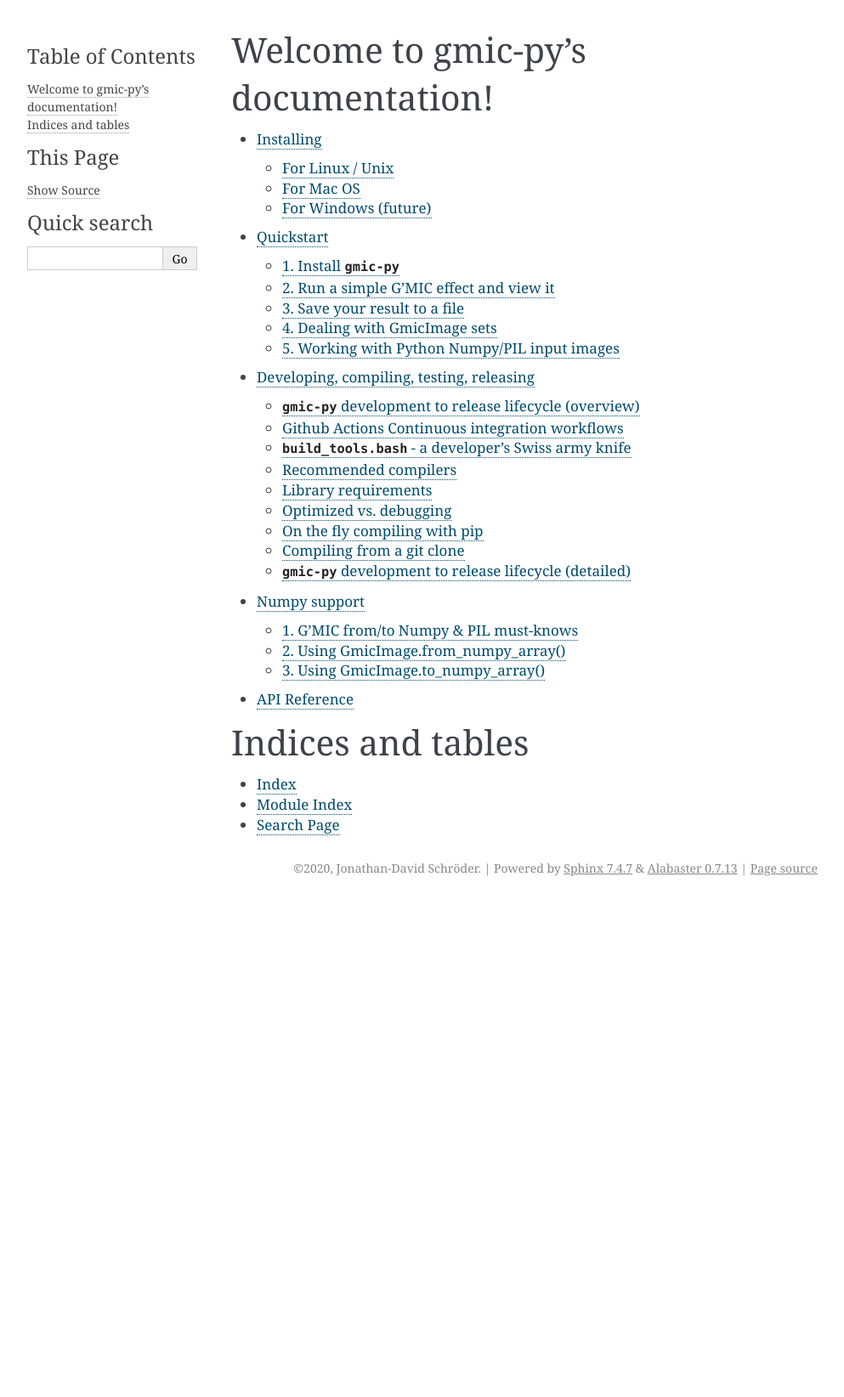
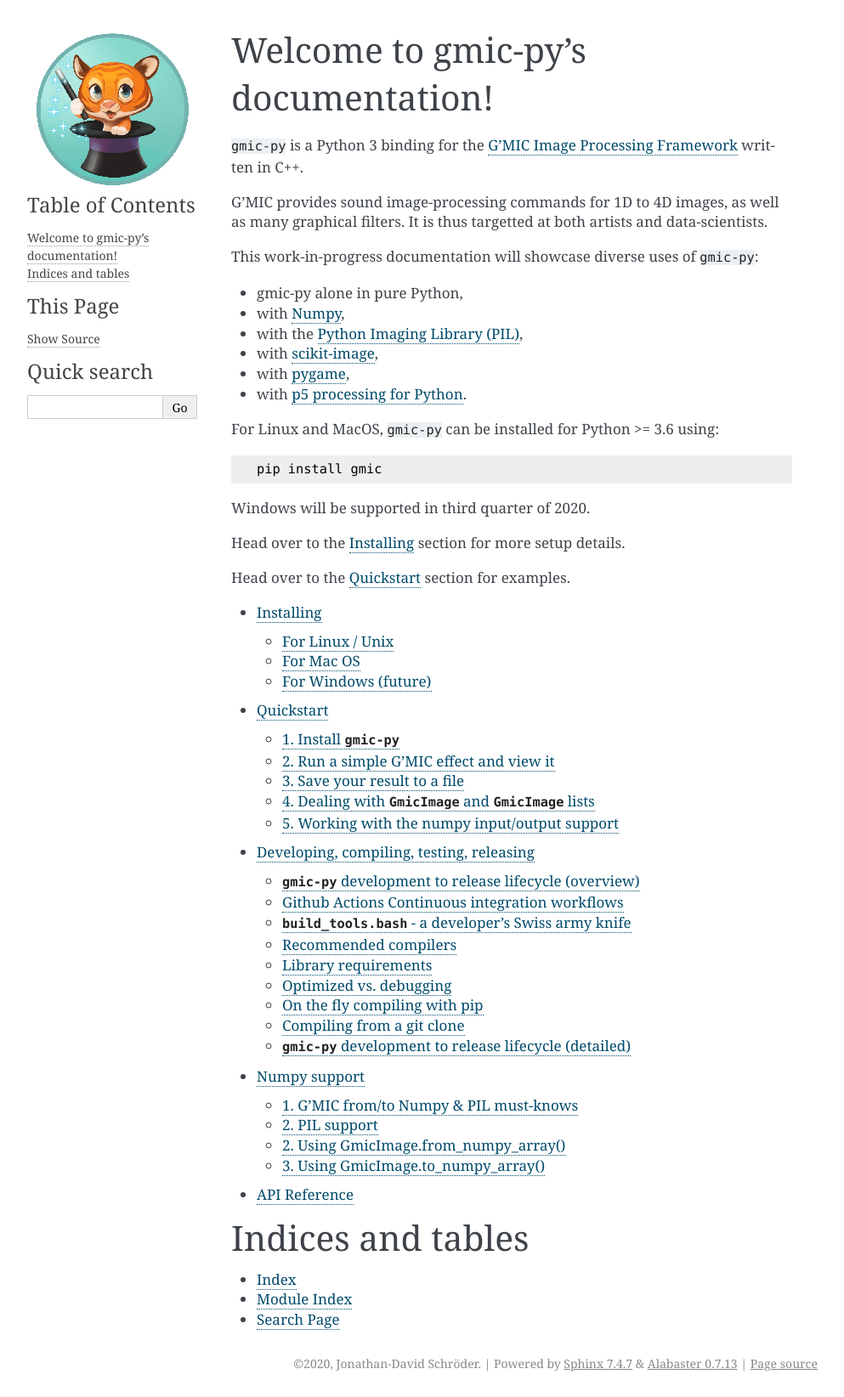
Before and after one commit to myselfhimself/gmic-py, a Sphinx documentation site: the page built from docs/index.rst, in a window 1280 px wide. Shown: the whole page at 85% size, without its empty margins (148-1141 px from the left). Built offline with Sphinx 7.4.7, drawn with Linux system fonts in a browser that asks for light colours; before the commit the page ends 1061 px from its top, so only the background shows below that.

Commit message:
#45 #58 #59 more numpy doc, doc logo, css styling

```diff
--- /dev/null
+++ b/docs/_static/css/custom.css
@@ -0,0 +1 @@
+.py.class,.py.exception,.py.method,.py.attribute,.py.function { margin-top: 1em; }
--- a/docs/conf.py
+++ b/docs/conf.py
@@ -54,3 +54,9 @@
 # relative to this directory. They are copied after the builtin static files,
 # so a file named "default.css" will overwrite the builtin "default.css".
 html_static_path = ['_static']
+
+html_css_files = [
+    'css/custom.css',
+]
+
+html_logo = "_static/images/gmicky.png"
--- a/docs/gettingstarted.rst
+++ b/docs/gettingstarted.rst
@@ -7,6 +7,7 @@
 In our case, only the language is available, but it is very powerful though!
 
 Using ``gmic-py`` always boils down to five steps:
+
 #. install the module
 #. import it
 #. (instantiate a G'MIC language interpreter)
@@ -72,14 +73,80 @@
     import gmic
     gmic.run("sp earth blur 4 output myblurredearth.png") # will save in the current working directory
 
-4. Dealing with GmicImage sets
-###############################
+4. Dealing with ``GmicImage`` and ``GmicImage`` lists
+#####################################################
 
-Now you may want to use your images without having to save them first!
+Now you may want to use and analyse your result images without having to save them first!
 
-**TODO**
+For this, pass in as a second parameter a standard Python list, which will be filled with the result.
+You can then use this image list as input or output for other commands.
+The G'MIC Python binding works on image lists *in place* similarly to the C++ version. Those lists of images, named ``gmic_list`` in C++, are plain-oldlists the Python world.
+G'MIC will not rewrite GmicImage data in place, instead it replaces GmicImage by new ones inside image lists, or appends new images.
 
-5. Working with Python Numpy/PIL input images
+.. code-block:: python
+
+    import gmic
+    image_results = [] # This is my image set that G'MIC can read and write in place. Its contents can grow and reduce.
+    gmic.run("sp earth blur 4", image_results) # will save in the current working directory
+    print(image_results)
+    # [<gmic.GmicImage object at 0x7f6b8f27e3f0 with _data address at 0x1fdfe00, w=500 h=500 d=1 s=3 shared=0>]
+    gmic.run("display", image_results) # will show the image a window (for Linux only)
+    gmic.run("print", image_results) # will print image statistics
+    # [gmic]-1./ Print image [0] = '[unnamed]'.
+    # [0] = '[unnamed]':
+    #   size = (500,500,1,3) [2929 Kio of floats].
+    #   data = (2.59494e-26,3.91551e-26,5.90707e-26,8.91042e-26,1.34385e-25,2.02649e-25,3.05511e-25,4.6054e-25,6.94078e-25,1.04589e-24,1.57568e-24,2.3734e-24,(...),5.74726e-24,3.81723e-24,2.53479e-24,1.68282e-24,1.117e-24,7.41318e-25,4.91866e-25,3.26308e-25,2.16433e-25,1.43531e-25,9.51711e-26,6.30933e-26).
+    #   min = 6.66209e-27, max = 243.369, mean = 88.0979, std = 63.7667, coords_min = (0,499,0,0), coords_max = (84,345,0,2).
+
+.. gmicpic:: sp earth blur 4
+
+.. code-block:: python
+
+    gmic.run("fx_bokeh 3,8,0,30,8,4,0.3,0.2,210,210,80,160,0.7,30,20,20,1,2,170,130,20,110,0.15,0", image_results)
+    gmic.run("display", image_results) # will show the image with bokeh effect applied a window
+    gmic.run("print", image_results) # will print image statistics
+    # [gmic]-1./ Print image [0] = '[unnamed]'.
+    # [0] = '[unnamed]':
+    #   size = (500,500,1,4) [3906 Kio of floats].
+    #   data = (32.1635,38.7346,46.0117,53.8523,62.053,70.3621,78.5205,86.3153,93.5843,100.211,106.123,111.297,(...),255,255,255,255,255,255,255,255,255,255,255,255).
+    #   min = 0, max = 255, mean = 150.29, std = 95.1853, coords_min = (84,0,0,0), coords_max = (0,0,0,3).
+
+.. gmicpic:: sp earth blur 4 fx_bokeh 3,8,0,30,8,4,0.3,0.2,210,210,80,160,0.7,30,20,20,1,2,170,130,20,110,0.15,0
+
+5. Working with the numpy input/output support
 ##############################################
 
-**TODO**
+A chapter of this documentation is dedicated to the Numpy support of the G'MIC Python version. Head over to :doc:`numpy` for details.
+
+You can input and output 1D to 4D matrices between G'MIC and Numpy. Here is an overview of ``GmicImage`` ``from_numpy_array`` and ``to_numpy_array`` conversion methods.
+
+You must install the ``numpy`` module yourself, G'MIC will detect and import it from there, leveraging some of its functions.
+Data-scientists should keep in mind that G'MIC works internally with ``float32`` pixel values, arranged in a non-interleaved way (eg. RRR,GGG,BBB), with matrices whose shape is always 4D and prints as ``(width, height, depth, spectrum)`` where ``spectrum`` is the number of channels (ie. per-pixel values).
+
+To help in converting matrices between ``PIL`` and ``scikit-image``, ``gmic.NUMPY_FORMAT_*`` input and ouput format flags can be used. Otherwise ``GmicImage`` numpy conversion functions provide ``interleave``/``deinterleave`` and ``permute`` options to ease your work.
+
+.. code-block:: python
+
+    # Input and output through PIL.Image
+    import PIL.Image # may require "pip install Pillow"
+    import numpy
+    import gmic
+
+    gmic.run("sp apples output myapples.png") # Handy way to generate an image into file
+
+    im = PIL.Image.open("myapples.png")
+    im.show()
+    numpy_im = numpy.asarray(im)
+
+    # Numpy/PIL to G'MIC
+    gmic_im = gmic.GmicImage.from_numpy_array(numpy_im, input_format=gmic.NUMPY_FORMAT_GMIC)
+    gmic.run("print", gmic_im)
+
+    gmic_images = [gmic_im] # using an image list to allow gmic interpreter to write
+    gmic.run("blur 4", gmic_images) # applies blur and replaces GmicImage in list
+
+    # G'MIC to Numpy/PIL
+    numpy_im_out = gmic_images[0].to_numpy_array(astype=numpy.uint8, output_format=gmic.NUMPY_FORMAT_PIL)
+
+    im_out = PIL.Image.fromarray(numpy_im_out)
+    im_out.show()
--- a/docs/index.rst
+++ b/docs/index.rst
@@ -1,7 +1,30 @@
-.. gmic-py documentation - a Python 3.x binding to G'MIC's C++ API for image processing
-
 Welcome to gmic-py's documentation!
 ===================================
+``gmic-py`` is a Python 3 binding for the `G'MIC Image Processing Framework <https://gmic.eu/>`_ written in C++.
+
+G'MIC provides sound image-processing commands for 1D to 4D images, as well as many graphical filters.
+It is thus targetted at both artists and data-scientists.
+
+This work-in-progress documentation will showcase diverse uses of ``gmic-py``:
+
+* gmic-py alone in pure Python,
+* with `Numpy <https://numpy.org/>`_,
+* with the `Python Imaging Library (PIL) <https://python-pillow.org/>`_,
+* with `scikit-image <https://scikit-image.org/>`_,
+* with `pygame <https://www.pygame.org/>`_,
+* with `p5 processing for Python <https://pypi.org/project/p5/>`_.
+
+For Linux and MacOS, ``gmic-py`` can be installed for Python >= 3.6 using:
+
+.. code-block::
+
+    pip install gmic
+
+Windows will be supported in third quarter of 2020.
+
+Head over to the :doc:`installing` section for more setup details.
+
+Head over to the :doc:`gettingstarted` section for examples.
 
 .. toctree::
    :maxdepth: 2
--- a/docs/numpy.rst
+++ b/docs/numpy.rst
@@ -1,6 +1,8 @@
 Numpy support
 =============
 Since gmic-py 2.9.1, you can convert a ``GmicImage`` from and to a ``numpy.ndarray``.
+
+Related ``from_numpy_array`` and ``to_numpy_array`` conversion methods are fully documented in the :doc:`gmic`.
 
 1. G'MIC from/to Numpy & PIL must-knows
 ########################################
@@ -12,6 +14,20 @@
 * G'MIC stores pixel values internally in a non-interleaved format, eg. ``R,R,R,G,G,G,B,B,B`` for ``(3,1,3)`` image shape.
 * The G'MIC => numpy.ndarray conversion (ie. ``GmicImage.to_numpy_array()``) will flip G'MIC's shape to look like a algebrae-culture-one, ie. (depth, height, width, spectrum), with all dimensions present and >= 1.
 
+* ``numpy`` is not a requirement for the G'MIC's Python binding to install, start and work
+* Though, ``numpy`` needs to be installed within your Python environment (but will be imported by G'MIC if you do not import it yourself) for the ``GmicImage.from_numpy_array()`` and ``GmicImage.to_numpy_array()`` to work.
+
+.. code-block:: sh
+
+    pip install numpy
+
+* ``numpy`` is very tolerant and does not have side-effects on your arrays in the ``G'MIC <=> numpy`` conversions, instead blame our G'MIC Python binding or PIL/other image-loading frameworks if used.
+* Use ``numpy.expand_dims`` and ``numpy.atleast_2d``, ``numpy.atleast_3d`` to fix your numpy arrays's dimensions.
+* You might want to flip your pixel values, depending on your pipeline to obtain a numpy array (eg. ``BGR<->RGB``).
+
+
+2. PIL support
+##############
 * PIL - the Python Imaging Library is often used to provide images from a file to numpy in order to end up with a numpy.ndarray object. PIL works in 2d mostly with 1 or more values per pixel.
 * PIL will display a shape of ``(h,w)`` for greyscale images (eg. pgm ones), which will be interpreted by G'MIC as (w,h,1,1).
 * PIL swaps the width and height of the 2d images it opens, giving shapes such as (h,w) (greyscale images) or (h,w,3) (RGB images).
@@ -28,18 +44,6 @@
     image_from_numpy = numpy.array(PIL.Image.open("myfile.png"))
     image_from_numpy.shape # eg. (480, 640, 3) for a 640x480 RGB image
 
-* ``numpy`` is not a requirement for the G'MIC's Python binding to install, start and work
-* Though, ``numpy`` needs to be installed within your Python environment (but will be imported by G'MIC if you do not import it yourself) for the ``GmicImage.from_numpy_array()`` and ``GmicImage.to_numpy_array()`` to work.
-
-.. code-block:: sh
-
-    pip install numpy
-
-* ``numpy`` is very tolerant and does not have side-effects on your arrays in the ``G'MIC <=> numpy`` conversions, instead blame our G'MIC Python binding or PIL/other image-loading frameworks if used.
-* Use ``numpy.expand_dims`` and ``numpy.atleast_2d``, ``numpy.atleast_3d`` to fix your numpy arrays's dimensions.
-* You might want to flip your pixel values, depending on your pipeline to obtain a numpy array (eg. ``BGR<->RGB``).
-
-
 2. Using GmicImage.from_numpy_array()
 #####################################
 TODO
```
Also changed, not shown: docs/_static/images/gmicky.png (added), 1 other file.
